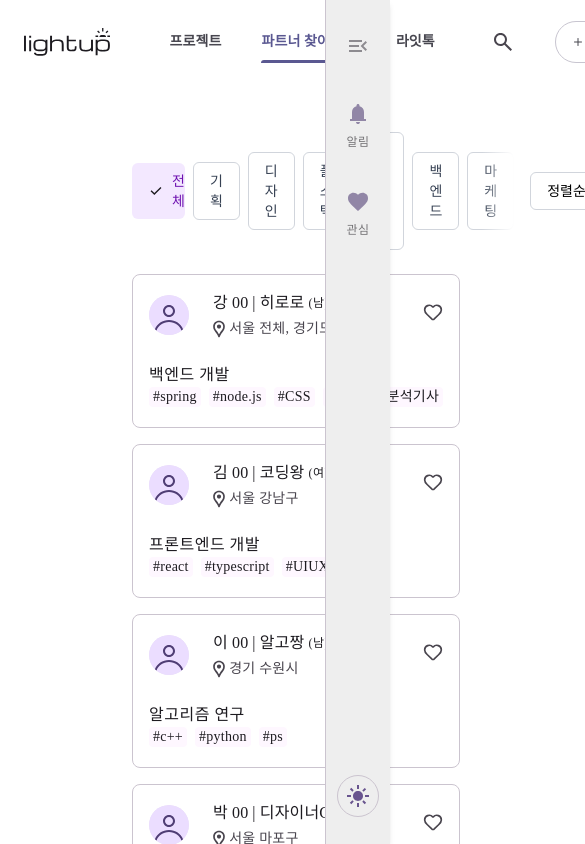
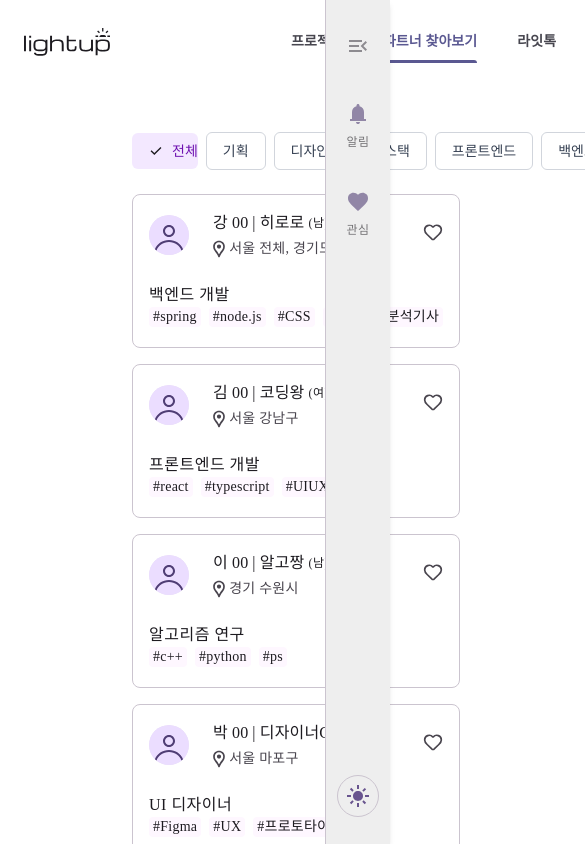
Before and after one commit to 1ronPark/Front-end, a React (Vite) app: page /members in a window 390 px wide. Shown: the top 844 px of the page, 585 px wide, since content can reach past the window. Built offline with nearby package versions, Linux system fonts and the light colour scheme; a web font is replaced by a local one.

Commit message:
design: projects,members페이지 반응형 구현

```diff
--- a/src/components/common/filter/MemberFilterBar.tsx
+++ b/src/components/common/filter/MemberFilterBar.tsx
@@ -57,10 +57,11 @@ const MemberFilterBar: React.FC = () => {
   const chips = ['전체', '기획', '디자인', '풀스택', '프론트엔드', '백엔드', '마케팅'];
 
   return (
-    <div className=" bg-white rounded-lg font-pretendard ">
-      <div className="flex flex-shrink-0 items-center justify-between gap-4">
-        <div className="relative flex-1 flex-shrink-0 ">
-          <div className="flex items-center gap-2 overflow-auto pt-2 -mt-2 pb-2 -mb-2">
+    <div className="bg-white rounded-lg font-pretendard">
+      <div className="flex items-center justify-between whitespace-nowrap gap-4">
+        <div className="flex flex-wrap items-center gap-2 max-w-full">
+          {/* 칩 목록 */}
+          <div className="flex items-center gap-2 w-full">
             {chips.map((chip) => (
               <button
                 key={chip}
@@ -76,7 +77,6 @@ const MemberFilterBar: React.FC = () => {
               </button>
             ))}
           </div>
-          <div className="pointer-events-none absolute inset-y-0 right-0 w-8 bg-gradient-to-l from-white" />
         </div>
         <div className="flex flex-shrink-0 items-center gap-2">
           {/*정렬순 dropdown*/}
@@ -93,8 +93,10 @@ const MemberFilterBar: React.FC = () => {
               />
             </button>
             {openDropdown['정렬순'] && (
-              <div className="absolute top-full mt-2 z-10">
+              <div className="absolute top-full mt-2 z-20">
+                <div className="rounded-md shadow-lg bg-white ring-1 ring-black ring-opacity-5 focus:outline-none">
                   <ArrayBox onSelect={handleSortSelect} />
+                </div>
               </div>
             )}
           </div>
@@ -112,8 +114,10 @@ const MemberFilterBar: React.FC = () => {
               />
             </button>
             {openDropdown['MBTI'] && (
-              <div className="absolute top-full mt-2 z-10">
+              <div className="absolute top-full mt-2 z-20">
+                <div className="rounded-md shadow-lg bg-white ring-1 ring-black ring-opacity-5 focus:outline-none">
                   <MbtiBox onSelect={handleMbtiSelect} />
+                </div>
               </div>
             )}
           </div>
@@ -131,8 +135,10 @@ const MemberFilterBar: React.FC = () => {
               />
             </button>
             {openDropdown['위치'] && (
-              <div className="absolute top-full mt-2 z-10">
+              <div className="absolute top-full mt-2 z-20">
+                <div className="rounded-md shadow-lg bg-white ring-1 ring-black ring-opacity-5 focus:outline-none">
                   <LocationBox selectedLocations={selectedLocations} onToggleSelect={handleLocationToggle} />
+                </div>
               </div>
             )}
           </div>
--- a/src/components/common/mainNavbar/MainNavbar.tsx
+++ b/src/components/common/mainNavbar/MainNavbar.tsx
@@ -86,7 +86,7 @@ export const MainNavbar = ({
       </div>
 
       {/* 검색, 프로젝트 생성, 로그인버튼 */}
-      <div className="flex items-center gap-5 label-large text-[#47464F]">
+      <div className="flex items-center gap-2 md:gap-5 label-large text-[#47464F]">
         <img
           src={ic_search}
           alt="Search"
--- a/src/components/common/memberpage/MemberCard.tsx
+++ b/src/components/common/memberpage/MemberCard.tsx
@@ -34,10 +34,10 @@ const MemberCard = ({
             <div className="flex items-center gap-2">
             <img src={ic_avatar} alt="avatar" className="w-10 h-10 rounded-full bg-[#E9DFF7]" />
             <div className="flex flex-col ml-[16px] gap-[4px]">
-                <div className="flex items-center gap-1">
-                <span className="title-medium">{name}</span>
-                <span className="title-medium">| {nickname}</span>
-                <span className="label-medium">({gender}) {mbti}</span>
+                <div className="flex flex-wrap items-center gap-1"> {/* flex-wrap 추가 */}
+                    <span className="title-medium">{name}</span>
+                    <span className="title-medium">| {nickname}</span>
+                    <span className="label-medium">({gender}) {mbti}</span>
                 </div>
                 <div className="flex items-center body-medium text-[#49454E] gap-[4.17px]">
                     <img src={ic_memberlocation} alt="위치 아이콘" />
```
Lines whose indentation alone changed are shown as unchanged.
